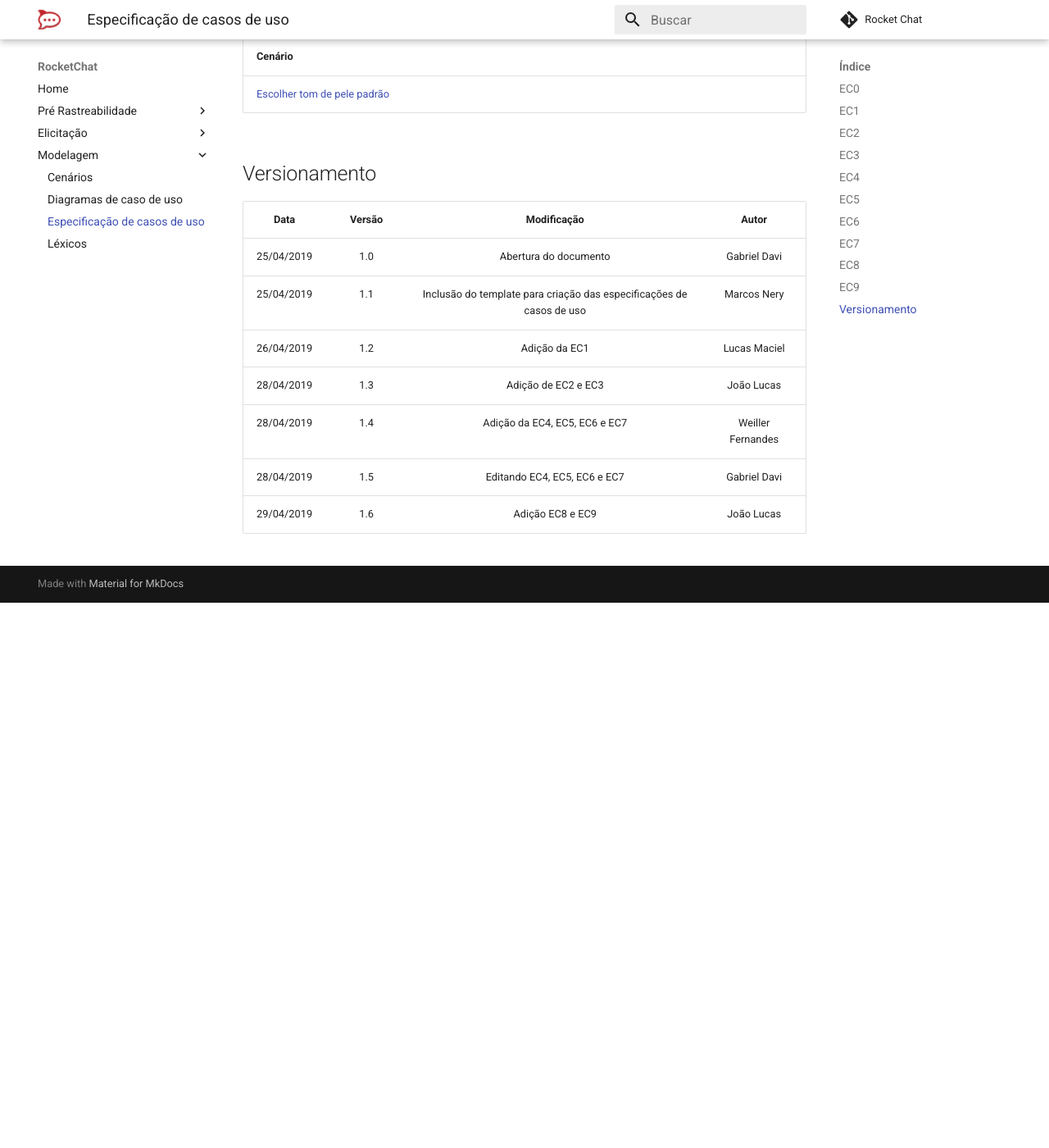
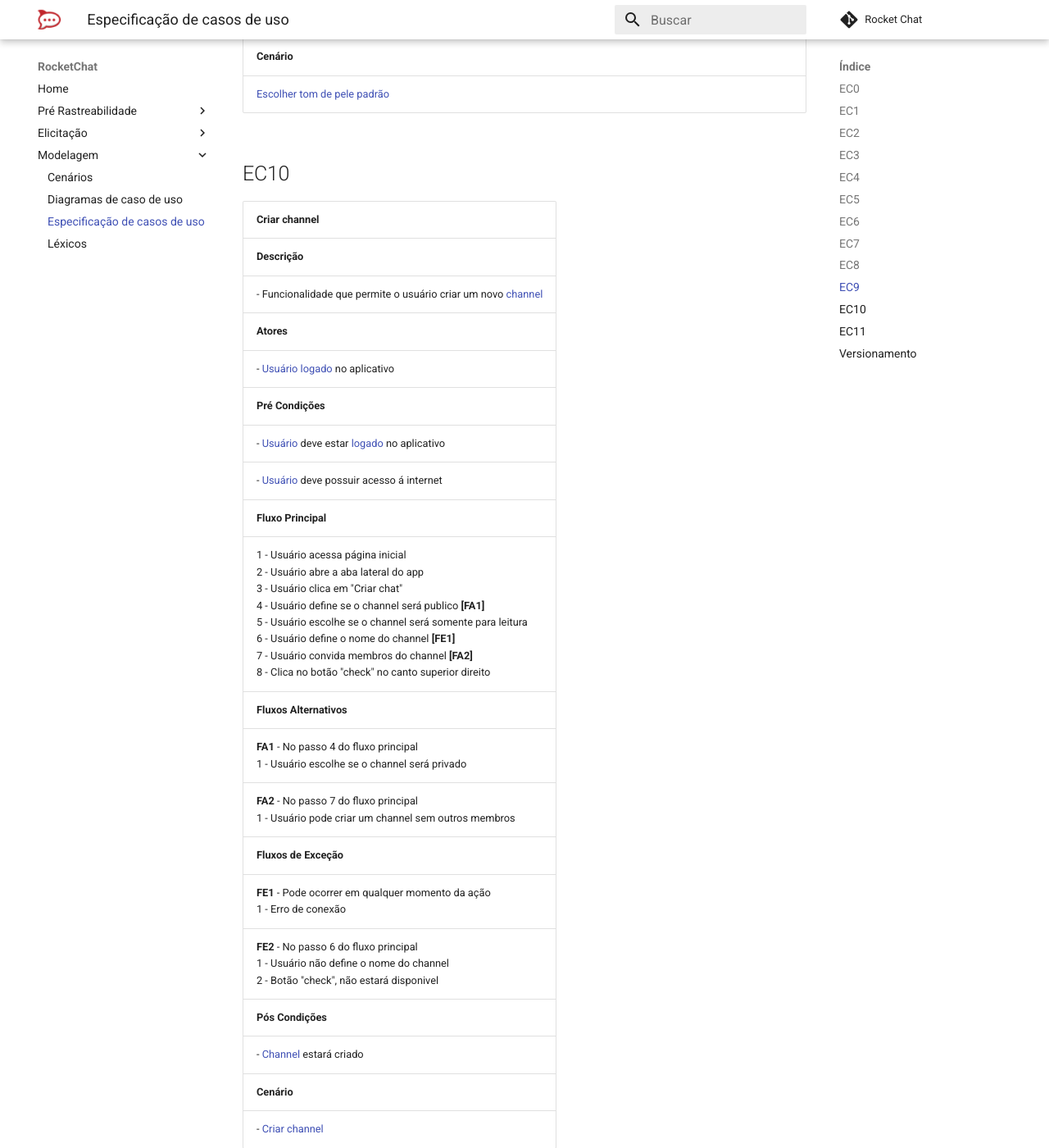
Before and after one commit to MarcosNBJ/2019.1-RocketChat, an MkDocs documentation site: the page built from docs/Modelagem/especificacao.md, in a window 1280 px wide and 1400 px high, scrolled down 11279 px. Shown: the whole window at 82% size. Built offline with MkDocs 1.6.1 and Material for MkDocs 9.7.7, drawn with Linux system fonts in a browser that asks for light colours; comment, search, counter and statistics services are not loaded; before the commit the page ends 12014 px from its top, so only the background shows below that; some of the changed text lies outside the part shown.

Commit message:
Adding EC10 EC11

```diff
--- a/docs/Modelagem/especificacao.md
+++ b/docs/Modelagem/especificacao.md
@@ -241,6 +241,54 @@
 |**Cenário**|
 | [Escolher tom de pele padrão](cenarios.md#c21) |
 
+## EC10
+
+|**Criar channel**|
+|--|
+| **Descrição**|
+|- Funcionalidade que permite o usuário criar um novo [channel](lexicos.md#l1) |
+| **Atores** |
+| - [Usuário](lexicos.md#l19) [logado](lexicos.md#l62) no aplicativo |
+| **Pré Condições** |
+| - [Usuário](lexicos.md#l19) deve estar [logado](lexicos.md#l62) no aplicativo |
+| - [Usuário](lexicos.md#l19) deve possuir acesso á internet |
+| **Fluxo Principal** |
+| 1 - Usuário acessa página inicial <br> 2 - Usuário abre a aba lateral do app <br> 3 - Usuário clica em "Criar chat" <br> 4 - Usuário define se o channel será publico **[FA1]** <br> 5 - Usuário escolhe se o channel será somente para leitura <br> 6 - Usuário define o nome do channel **[FE1]** <br> 7 - Usuário convida membros do channel **[FA2]** <br> 8 - Clica no botão "check" no canto superior direito |
+| **Fluxos Alternativos** |
+| __FA1__ - No passo 4 do fluxo principal <br> 1 - Usuário escolhe se o channel será privado |
+| __FA2__ - No passo 7 do fluxo principal <br> 1 - Usuário pode criar um channel sem outros membros |
+| **Fluxos de Exceção**|
+| __FE1__ - Pode ocorrer em qualquer momento da ação<br>1 - Erro de conexão |
+| __FE2__ - No passo 6 do fluxo principal <br> 1 - Usuário não define o nome do channel <br> 2 - Botão "check", não estará disponivel |
+| **Pós Condições**|
+| - [Channel](lexicos.md#l1) estará criado |
+| **Cenário** |
+| - [Criar channel](cenarios.md#c3-v2)|
+
+## EC11
+
+|**Conectar com um servidor**|
+|--|
+| **Descrição**|
+| - Funcionalidade que permiti o usuário iniciar conexão com uma instância do [Rocket.chat](lexicos.md#l65)  |
+| **Atores** |
+| - Usuário |
+| **Pré Condições** |
+| - [Usuário](lexicos.md#l19) deve possuir acesso á internet |
+| **Fluxo Principal** |
+| 1 - Usuário acessa a primeira página do aplicativo <br> 2 - Usuário clica em "Conectar com um servidor" <br> 3 - Usuário define o protocolo de conexão **[FA1] [FA2]** <br> 4 - Usuário insere o endereço do servidor **[FE1]** <br> 5 - Usuário clica em “Conectar” **[FE2]** |
+| **Fluxos Alternativos** |
+| __FA1__ - No passo 3 do fluxo principal <br> 1 - Usuário escolhe o protocolo de conexão "https" |
+| __FA2__ - No passo 3 do fluxo principal <br> 1 - Usuário escolhe o protocolo de conexão "http" |
+| **Fluxos de Exceção**|
+| __FE1__ - No passo 4 do fluxo principal <br>1 - Usuário insere um endereço de servidor inválido <br> 2 - Será mostrado ao usuário um aviso com o erro |
+| __FE2__ - No passo 5 do fluxo principal <br>1 - Erro de conexão|
+| **Pós Condições**|
+| - Usuário estará conectado com um servidor |
+| **Cenário** |
+| - [Conectar com um servidor](cenarios.md#c4-v2) |
+
+
 ## Versionamento
 
 | Data | Versão | Modificação | Autor |
@@ -251,4 +299,5 @@
 | 28/04/2019 | 1.3 | Adição de EC2 e EC3 | João Lucas |
 | 28/04/2019 | 1.4 | Adição da EC4, EC5, EC6 e EC7 | Weiller Fernandes |
 | 28/04/2019 | 1.5 | Editando EC4, EC5, EC6 e EC7 | Gabriel Davi |
-| 29/04/2019 | 1.6 | Adição EC8 e EC9 | João Lucas |
+| 28/04/2019 | 1.6 | Adição EC8 e EC9 | João Lucas |
+| 28/04/2019 | 1.7 | Adição EC9 e EC10 | Heron Rodrigues |
```
